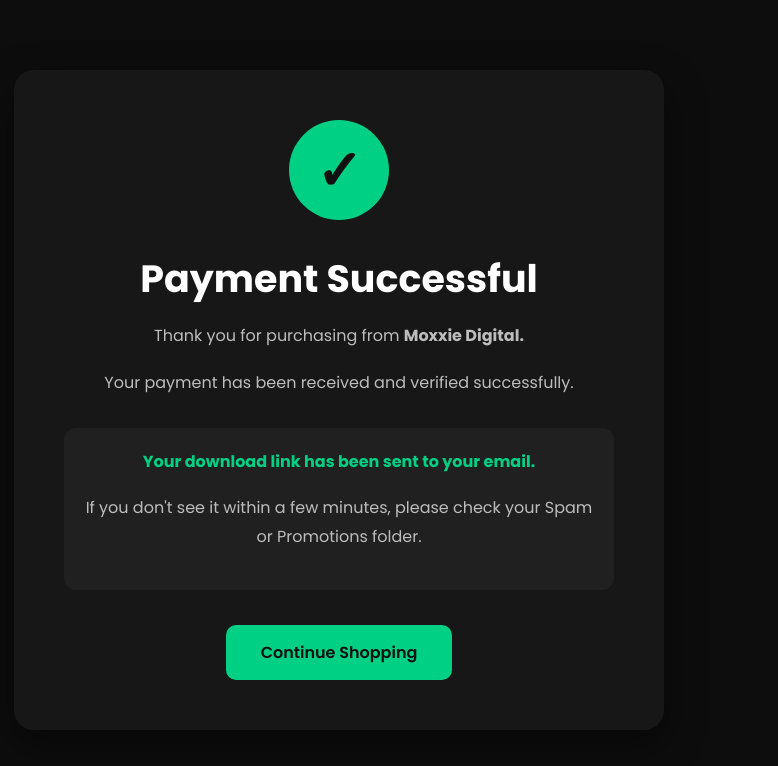
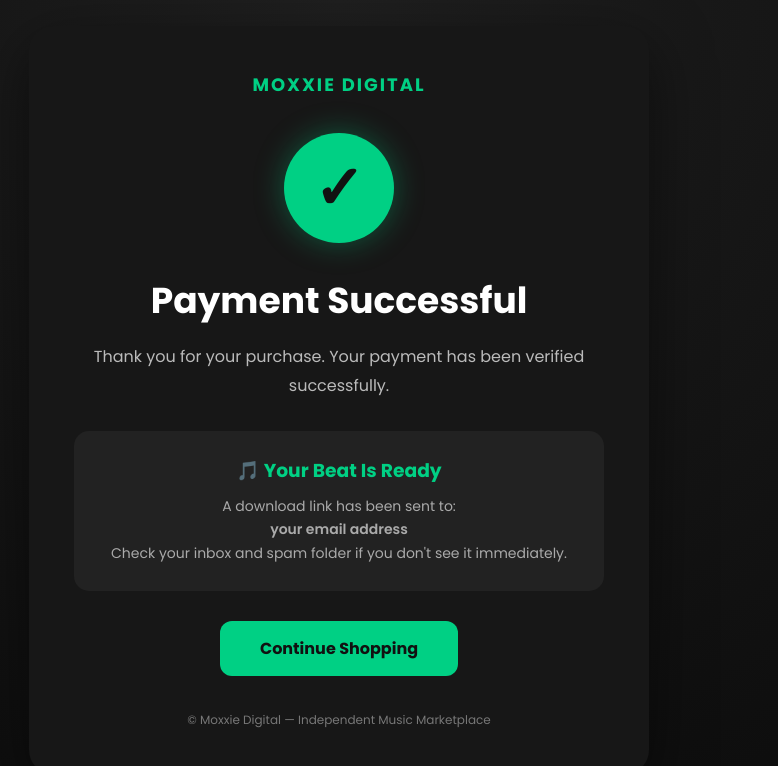
Before and after one commit to moxiedigitalservices-cyber/Moxie-Beats, a website: page client/success.html in a window 1280 px wide. Shown: the whole page, without its empty margins (301-1079 px from the left). Drawn offline with Linux system fonts and the light colour scheme.

Commit message:
Improve cart and payment success UI

```diff
--- a/client/success.html
+++ b/client/success.html
@@ -10,26 +10,29 @@
 
 <link rel="preconnect" href="https://fonts.googleapis.com">
 
-    <link rel="preconnect"
-          href="https://fonts.gstatic.com"
-          crossorigin>
+<link rel="preconnect" href="https://fonts.gstatic.com" crossorigin>
 
 <link href="https://fonts.googleapis.com/css2?family=Poppins:wght@300;400;500;600;700&display=swap"
 rel="stylesheet">
 
+
 <style>
 
 *{
+
 margin:0;
 padding:0;
 box-sizing:border-box;
+
 }
+
 
 body{
 
 font-family:'Poppins',sans-serif;
 
-            background:#0d0d0d;
+background:
+radial-gradient(circle at top,#1f1f1f,#0b0b0b);
 
 color:white;
 
@@ -37,40 +40,43 @@
 
 display:flex;
 
+align-items:center;
+
 justify-content:center;
-
-            align-items:center;
 
 padding:20px;
 
 }
 
-        .card{
+
+.success-card{
 
 background:#171717;
 
 width:100%;
 
-            max-width:650px;
+max-width:620px;
 
-            padding:50px;
+padding:45px;
 
-            border-radius:20px;
+border-radius:24px;
 
 text-align:center;
 
-            box-shadow:0 15px 40px rgba(0,0,0,.45);
+box-shadow:
+0 20px 60px rgba(0,0,0,.5);
 
-            animation:fade .5s ease;
+animation:slide .6s ease;
 
 }
 
-        @keyframes fade{
+
+@keyframes slide{
 
 from{
 
 opacity:0;
-                transform:translateY(20px);
+transform:translateY(30px);
 
 }
 
@@ -83,21 +89,36 @@
 
 }
 
-        .check{
 
-            width:100px;
+.brand{
 
-            height:100px;
+font-size:18px;
 
-            margin:auto;
+font-weight:700;
 
-            margin-bottom:30px;
+letter-spacing:2px;
 
-            border-radius:50%;
+color:#00d084;
+
+margin-bottom:35px;
+
+}
+
+
+
+.success-icon{
+
+width:110px;
+
+height:110px;
+
+margin:0 auto 30px;
 
 background:#00d084;
 
 color:#111;
+
+border-radius:50%;
 
 display:flex;
 
@@ -105,55 +126,89 @@
 
 justify-content:center;
 
-            font-size:55px;
+font-size:60px;
 
 font-weight:bold;
 
+box-shadow:
+
+0 0 30px rgba(0,208,132,.35);
+
 }
+
+
 
 h1{
 
-            font-size:38px;
+font-size:36px;
 
 margin-bottom:15px;
 
 }
 
-        p{
 
-            color:#bdbdbd;
+
+.message{
+
+color:#bbb;
 
 line-height:1.8;
 
-            margin-bottom:18px;
+margin-bottom:25px;
 
 }
 
-        .notice{
 
-            margin-top:30px;
 
-            background:#202020;
+.info-box{
 
-            padding:20px;
+background:#222;
 
-            border-radius:12px;
+border-radius:15px;
+
+padding:25px;
+
+margin:30px 0;
 
 }
 
-        .notice strong{
+
+
+.info-box h3{
 
 color:#00d084;
 
+margin-bottom:10px;
+
 }
 
-        .btn{
+
+
+.info-box p{
+
+color:#aaa;
+
+font-size:14px;
+
+line-height:1.7;
+
+}
+
+
+
+.email{
+
+color:white;
+
+font-weight:600;
+
+}
+
+
+
+.button{
 
 display:inline-block;
-
-            margin-top:35px;
-
-            padding:15px 35px;
 
 background:#00d084;
 
@@ -161,29 +216,51 @@
 
 text-decoration:none;
 
-            font-weight:600;
+font-weight:700;
 
-            border-radius:10px;
+padding:15px 40px;
+
+border-radius:12px;
 
 transition:.25s;
 
 }
 
-        .btn:hover{
 
-            transform:translateY(-2px);
 
-            opacity:.95;
+.button:hover{
+
+transform:translateY(-3px);
+
+box-shadow:
+
+0 10px 25px rgba(0,208,132,.25);
 
 }
 
-        @media(max-width:700px){
 
-            .card{
 
-                padding:35px 25px;
+.footer{
+
+margin-top:35px;
+
+font-size:12px;
+
+color:#777;
 
 }
+
+
+
+@media(max-width:600px){
+
+
+.success-card{
+
+padding:30px 20px;
+
+}
+
 
 h1{
 
@@ -191,83 +268,129 @@
 
 }
 
-            .check{
 
-                width:80px;
+.success-icon{
 
-                height:80px;
+width:85px;
 
-                font-size:42px;
+height:85px;
+
+font-size:45px;
 
 }
 
-            p{
 
-                font-size:15px;
-
-            }
-
-            .btn{
+.button{
 
 width:100%;
 
 }
 
+
 }
+
+
 
 </style>
 
 </head>
 
+
 <body>
 
-<div class="card">
 
-    <div class="check">
+<div class="success-card">
+
+
+<div class="brand">
+
+MOXXIE DIGITAL
+
+</div>
+
+
+
+<div class="success-icon">
 
 ✓
 
 </div>
 
-    <h1>Payment Successful</h1>
+
+
+<h1>
+
+Payment Successful
+
+</h1>
+
+
+
+<p class="message">
+
+Thank you for your purchase.
+
+Your payment has been verified successfully.
+
+</p>
+
+
+
+
+<div class="info-box">
+
+
+<h3>
+
+🎵 Your Beat Is Ready
+
+</h3>
+
 
 <p>
 
-        Thank you for purchasing from
-
-        <strong>Moxxie Digital.</strong>
+A download link has been sent to:
 
 </p>
 
-    <p>
 
-        Your payment has been received and verified successfully.
+<p class="email">
+
+your email address
 
 </p>
 
-    <div class="notice">
 
 <p>
 
-            <strong>Your download link has been sent to your email.</strong>
+Check your inbox and spam folder if you don't see it immediately.
 
 </p>
 
-        <p>
-
-            If you don't see it within a few minutes, please check your Spam or Promotions folder.
-
-        </p>
 
 </div>
 
-    <a href="/" class="btn">
+
+
+
+<a href="/" class="button">
 
 Continue Shopping
 
 </a>
 
+
+
+<div class="footer">
+
+© Moxxie Digital — Independent Music Marketplace
+
 </div>
+
+
+
+</div>
+
 
 </body>
 
```
Also changed, not shown: client/assets/css/styles.css (+202 -0 lines), client/cart.html (+68 -9 lines). Lines whose indentation alone changed are shown as unchanged.
